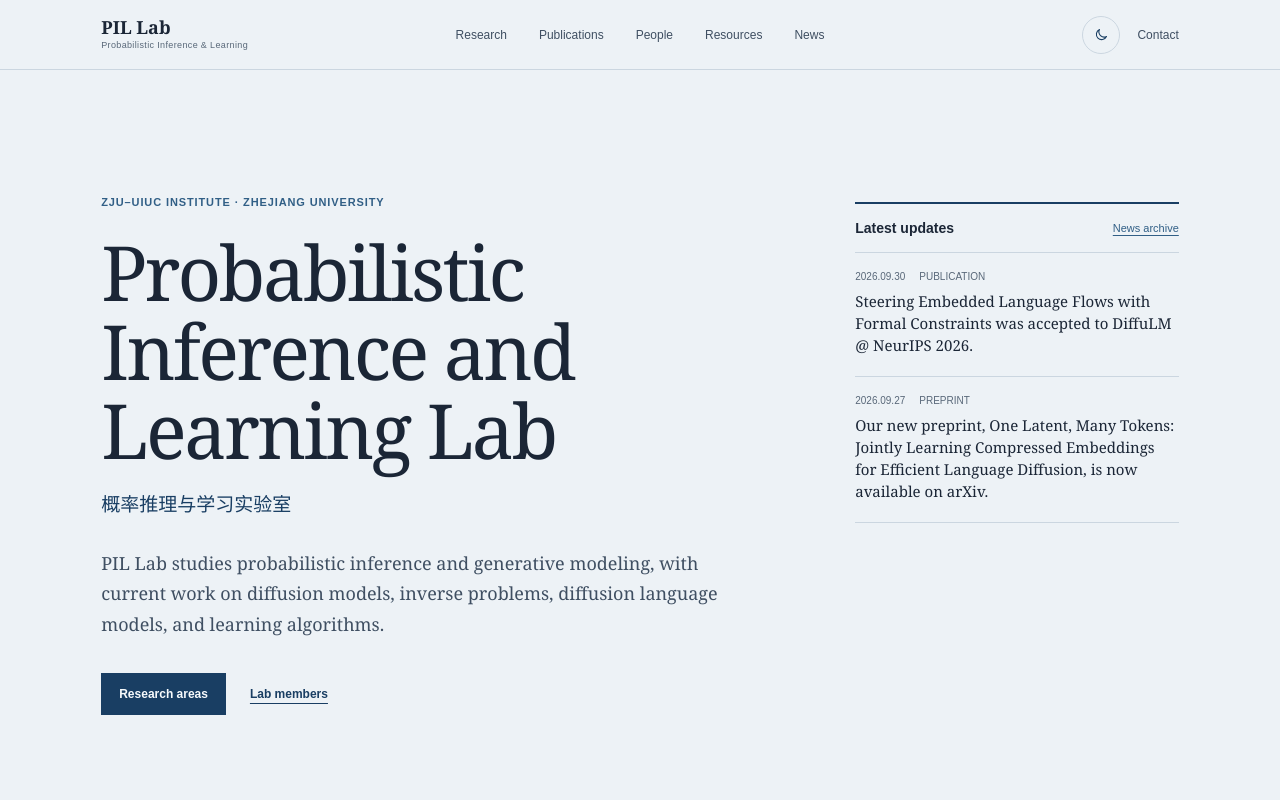
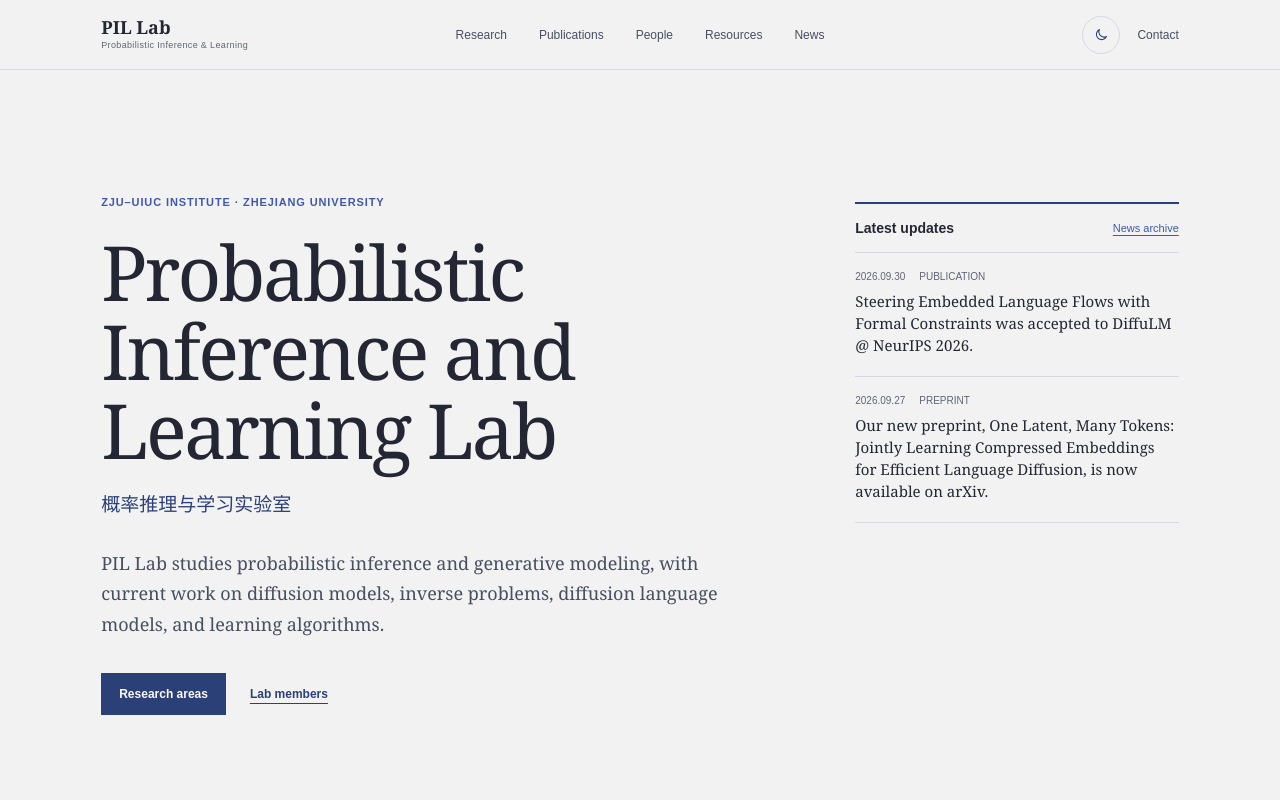
Before and after one commit to zju-pil-lab/zju-pil-lab.github.io, a Next.js app: page / in a window 1280 px wide. Shown: the top 800 px of the page. Built offline with nearby package versions, Linux system fonts and the light colour scheme.

Commit message:
Use neutral surfaces and indigo blue accents

```diff
--- a/app/globals.css
+++ b/app/globals.css
@@ -1,39 +1,39 @@
 :root {
   color-scheme: light;
-  --paper: #edf2f6;
-  --surface: #f7f9fb;
-  --ink: #1b2636;
-  --muted: #596879;
-  --line: #cbd6e0;
-  --blue: #315f86;
-  --blue-dark: #193e63;
-  --blue-soft: #dfe9f2;
-  --copy: #3f4f62;
-  --author: #40536a;
-  --nav-bg: rgba(237, 242, 246, .96);
-  --button-text: #f7fafc;
-  --focus: #2e6699;
-  --selection: #c6dcec;
+  --paper: #f2f2f2;
+  --surface: #f8f8f8;
+  --ink: #242733;
+  --muted: #606574;
+  --line: #d6d8df;
+  --blue: #405aa8;
+  --blue-dark: #2c4078;
+  --blue-soft: #e5e9f6;
+  --copy: #484f60;
+  --author: #4c5872;
+  --nav-bg: rgba(242, 242, 242, .96);
+  --button-text: #f8f9fc;
+  --focus: #4d67bc;
+  --selection: #d8e0f6;
   --max: 1180px;
   --gutter: clamp(20px, 4vw, 56px);
 }
 
 html[data-theme='dark'] {
   color-scheme: dark;
-  --paper: #121a24;
-  --surface: #182330;
-  --ink: #e3eaf1;
-  --muted: #a5b2bf;
-  --line: #30404f;
-  --blue: #8bb5d6;
-  --blue-dark: #afd0e8;
-  --blue-soft: #1b2c3b;
-  --copy: #c5d0da;
-  --author: #b7c6d3;
-  --nav-bg: rgba(18, 26, 36, .96);
-  --button-text: #13202c;
-  --focus: #9bc8ea;
-  --selection: #2d536f;
+  --paper: #191a1f;
+  --surface: #212329;
+  --ink: #e8e9ef;
+  --muted: #adb0bc;
+  --line: #373a44;
+  --blue: #a5b5ee;
+  --blue-dark: #c0cbf4;
+  --blue-soft: #292f44;
+  --copy: #cbced9;
+  --author: #bcc4da;
+  --nav-bg: rgba(25, 26, 31, .96);
+  --button-text: #191e30;
+  --focus: #bac9ff;
+  --selection: #3b476b;
 }
 
 * { box-sizing: border-box; }
```
